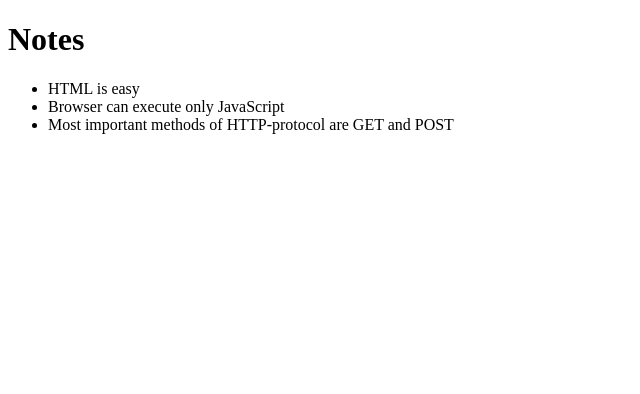
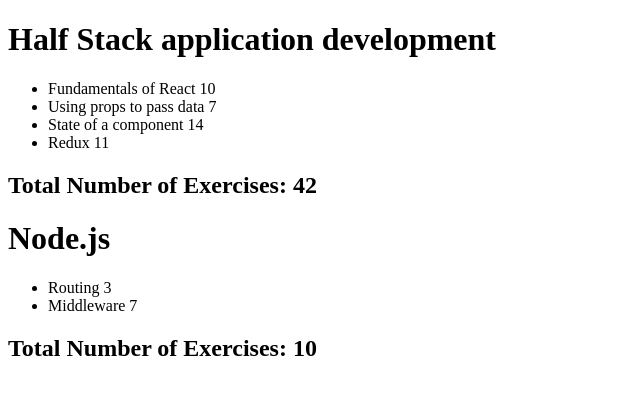
Before and after one commit to annaabbott/fullstackOpenPart2, a React (Vite) app: page / in a window 1280 px wide. Shown: the top 394 px of the page, without its empty margins (0-640 px from the left). Built offline with nearby package versions, Linux system fonts and the light colour scheme.

Commit message:
added Course component

```diff
--- a/src/App.jsx
+++ b/src/App.jsx
@@ -1,14 +1,56 @@
-import Note from "./components/Note";
+import Course from "./components/Course";
 
-const App = ({ notes }) => {
+const App = () => {
+  const courses = [
+    {
+      id: 1,
+      name: "Half Stack application development",
+      parts: [
+        {
+          name: "Fundamentals of React",
+          exercises: 10,
+          id: 1,
+        },
+        {
+          name: "Using props to pass data",
+          exercises: 7,
+          id: 2,
+        },
+        {
+          name: "State of a component",
+          exercises: 14,
+          id: 3,
+        },
+        {
+          name: "Redux",
+          exercises: 11,
+          id: 4,
+        },
+      ],
+    },
+    {
+      name: "Node.js",
+      id: 2,
+      parts: [
+        {
+          name: "Routing",
+          exercises: 3,
+          id: 1,
+        },
+        {
+          name: "Middleware",
+          exercises: 7,
+          id: 2,
+        },
+      ],
+    },
+  ];
+
   return (
     <div>
-      <h1>Notes</h1>
-      <ul>
-        {notes.map((note) => (
-          <Note key={note.id} note={note} />
-        ))}
-      </ul>
+      {courses.map((course) => (
+        <Course key={course.id} course={course} />
+      ))}
     </div>
   );
 };
--- /dev/null
+++ b/src/components/Course.jsx
@@ -0,0 +1,21 @@
+const Course = ({ course }) => {
+  const totExercises = course.parts.reduce(
+    (sum, part) => sum + part.exercises,
+    0,
+  );
+
+  return (
+    <div>
+      <h1>{course.name}</h1>
+      <ul>
+        {course.parts.map((part) => (
+          <li key={part.id}>
+            {part.name} {part.exercises}
+          </li>
+        ))}
+      </ul>
+      <h2>Total Number of Exercises: {totExercises}</h2>
+    </div>
+  );
+};
+export default Course;
--- a/src/main.jsx
+++ b/src/main.jsx
@@ -1,24 +1,5 @@
 import ReactDOM from "react-dom/client";
+
 import App from "./App";
 
-const notes = [
-  {
-    id: 1,
-    content: "HTML is easy",
-    important: true,
-  },
-  {
-    id: 2,
-    content: "Browser can execute only JavaScript",
-    important: false,
-  },
-  {
-    id: 3,
-    content: "Most important methods of HTTP-protocol are GET and POST",
-    important: true,
-  },
-];
-
-ReactDOM.createRoot(document.getElementById("root")).render(
-  <App notes={notes} />,
-);
+ReactDOM.createRoot(document.getElementById("root")).render(<App />);
```
